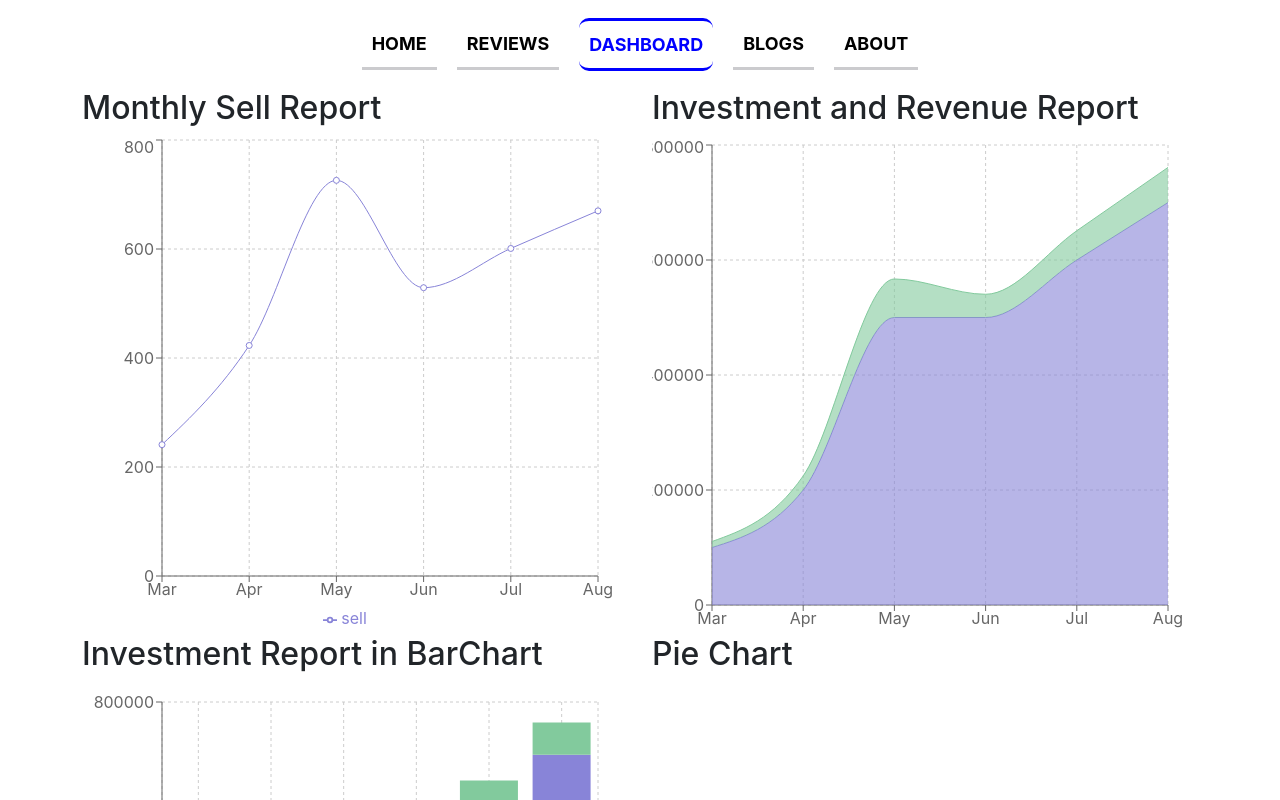
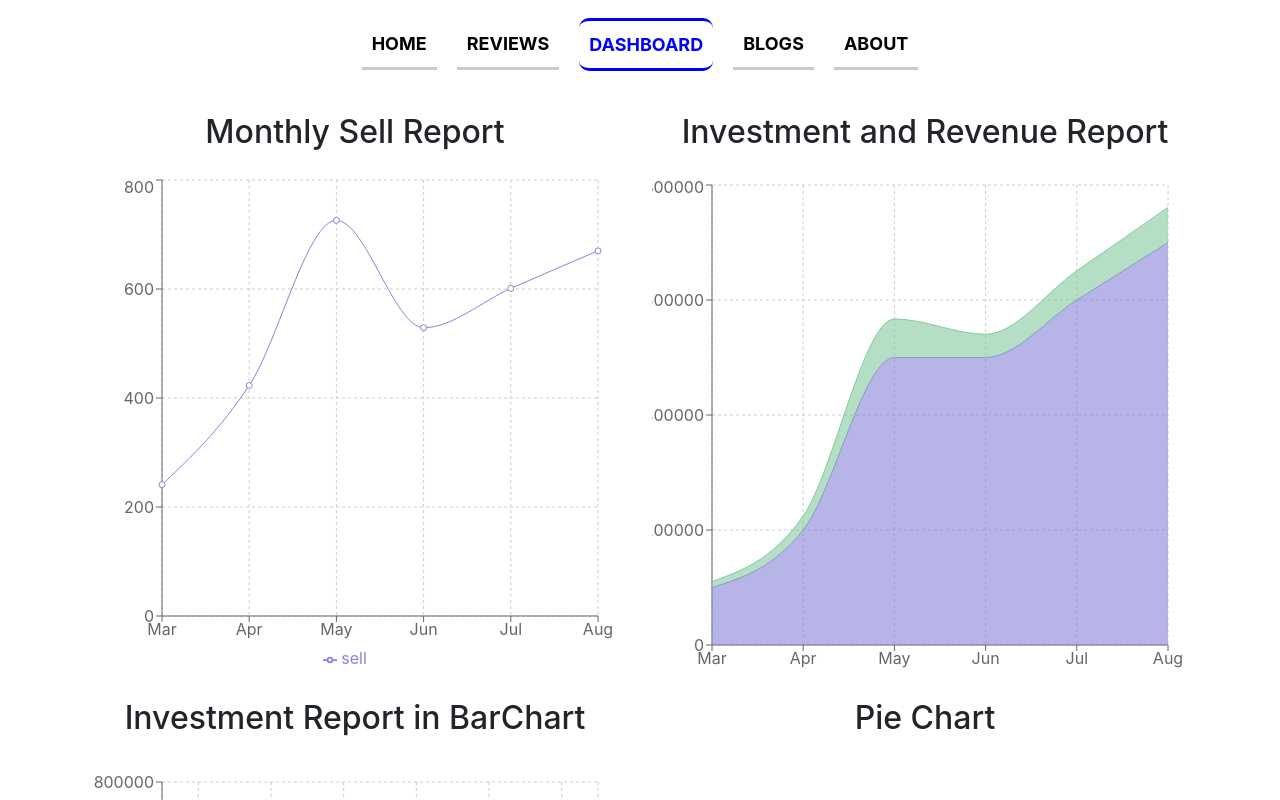
Before and after one commit to numansaady/book-review-website, a React (Create React App) app: page /dashboard in a window 1280 px wide. Shown: the top 800 px of the page. Built offline with nearby package versions, Linux system fonts and the light colour scheme.

Commit message:
some style added

```diff
--- a/src/components/About/About.js
+++ b/src/components/About/About.js
@@ -1,11 +1,19 @@
-import React from 'react';
+import React from "react";
 
 const About = () => {
-    return (
-        <div>
-            <h2>This is from About</h2>
+  return (
+    <div>
+      <div id="notfound">
+        <div className="notfound">
+          <div className="notfound-404">
+            <h1>About!</h1>
+          </div>
+          <h2>We Are Secret Group! To Know About Us. Click Below</h2>
+          <a href="https://book-review-site-ns.netlify.app/">Go To Homepage</a>
         </div>
-    );
+      </div>
+    </div>
+  );
 };
 
 export default About;
--- a/src/components/Banner/Banner.js
+++ b/src/components/Banner/Banner.js
@@ -7,7 +7,7 @@ const Banner = () => {
         <div className="container">
           <div className="row align-items-center">
             <div className="col-md-7 pe-5">
-              <h1 className="display-2">
+              <h1 className="display-2 fw-bold">
                 Best Selling Book <br /> <span>Of 2021</span>
               </h1>
               <p className="h5 mt-2">
--- a/src/components/Dashboard/Dashboard.css
+++ b/src/components/Dashboard/Dashboard.css
@@ -0,0 +1,3 @@
+.chart-title {
+  text-align: center;
+}
--- a/src/components/Dashboard/Dashboard.js
+++ b/src/components/Dashboard/Dashboard.js
@@ -31,7 +31,7 @@ const Dashboard = () => {
       <div className="container">
         <div className="row">
           <div className="col-md-6">
-            <h2>Monthly Sell Report</h2>
+            <h2 className="chart-title text-center my-4">Monthly Sell Report</h2>
             <ResponsiveContainer width="100%" height={500}>
               <LineChart
                 width={500}
@@ -59,7 +59,7 @@ const Dashboard = () => {
             </ResponsiveContainer>
           </div>
           <div className="col-md-6">
-            <h2>Investment and Revenue Report</h2>
+            <h2 className="chart-title text-center my-4">Investment and Revenue Report</h2>
             <ResponsiveContainer width="100%" height={500}>
               <AreaChart
                 width={500}
@@ -96,7 +96,7 @@ const Dashboard = () => {
         </div>
         <div className="row">
           <div className="col-md-6">
-            <h2>Investment Report in BarChart</h2>
+            <h2 className="chart-title text-center my-4">Investment Report in BarChart</h2>
             <ResponsiveContainer width="100%" height={500}>
               <BarChart
                 width={500}
@@ -120,7 +120,7 @@ const Dashboard = () => {
             </ResponsiveContainer>
           </div>
           <div className="col-md-6">
-            <h2>Pie Chart</h2>
+            <h2 className="chart-title text-center my-4">Pie Chart</h2>
             <ResponsiveContainer width="100%" height={500}>
               <PieChart width={400} height={400}>
                 <Pie
--- a/src/components/Home/Home.js
+++ b/src/components/Home/Home.js
@@ -11,8 +11,8 @@ const Home = () => {
       <Banner></Banner>
       <div className="reviews-area">
       <div className="container">
-        <div className="sect">
-          <h1>Customer Review</h1>
+      <div className="sect my-5 text-center">
+          <h1 className="text-center">Customer Review</h1>
         </div>
         <div className="row row-cols-1 row-cols-md-3 g-4">
           {reviews.slice(0,3).map((feedback) => (
@@ -21,7 +21,7 @@ const Home = () => {
         </div>
         <Link to='/reviews'>
         <button
-          className="btn btn-lg btn-primary mx-auto d-block">Show All Reviews
+          className="my-5 btn btn-lg btn-primary mx-auto d-block">Show All Reviews
         </button>
       </Link>
       </div>
--- a/src/components/Review/Review.css
+++ b/src/components/Review/Review.css
@@ -1,6 +1,16 @@
+.card {
+  box-shadow: 2px 2px 30px lightsteelblue;
+  height: 400px;
+  border-radius: 10px;
+  position: relative;
+}
 .card img {
   width: 100px;
   height: 100px;
   border-radius: 50%;
   margin: 10px auto;
 }
+.card-rating {
+  position: absolute;
+  bottom: 20px;
+}
--- a/src/components/Review/Review.js
+++ b/src/components/Review/Review.js
@@ -2,8 +2,8 @@ import React from "react";
 import './Review.css';
 
 const Review = ({feedback}) => {
-    // console.log(feedback)
-    const {name, img, review, ratings} = feedback;
+  const {name, img, review, ratings} = feedback;
+  console.log(review)
   return (
 
         <div className="col">
@@ -11,8 +11,8 @@ const Review = ({feedback}) => {
             <img src={img} className="card-img-top" alt="" />
             <div className="card-body">
               <h5 className="card-title">{name}</h5>
-              <p className="card-text">{review} </p>
-              <p className="card-text fw-bold">Ratings: {ratings} Stars</p>
+              <p className="card-text">{review.length > 20 ? review.slice(0,250): review} </p>
+              <p className="card-text card-rating fw-bold">Ratings: {ratings} Stars</p>
             </div>
           </div>
         </div>
```
Also changed, not shown: 1 other file (tests, documents, lock files or other folders). Lines whose indentation alone changed are shown as unchanged.
